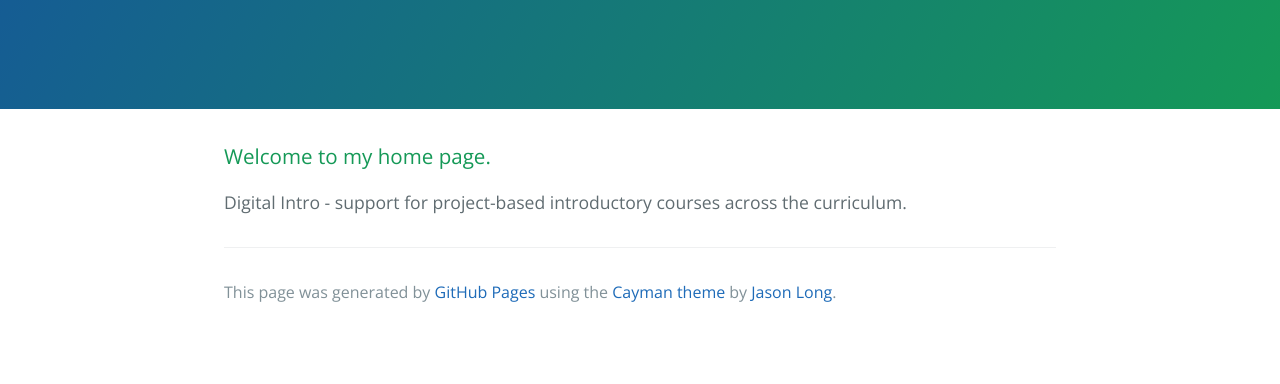
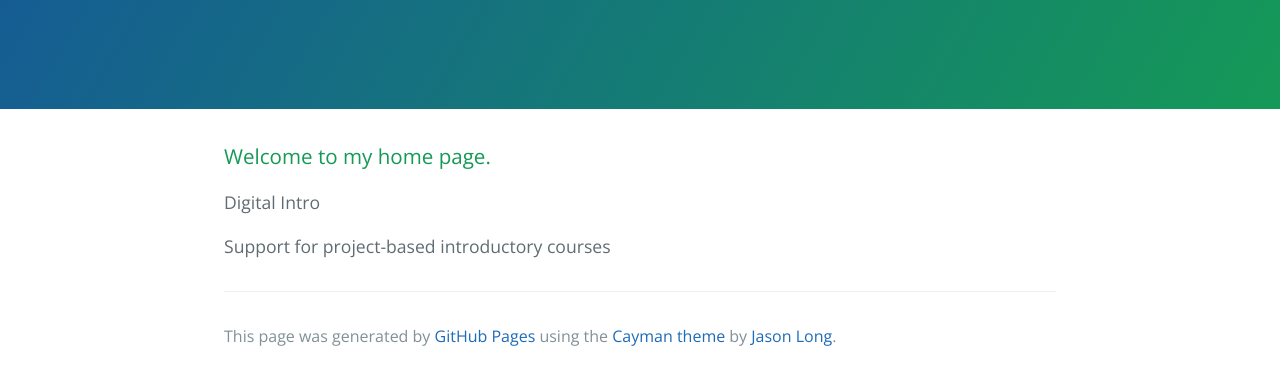
Before and after one commit to ldierker1/ldierker1.github.io, a plain HTML site: page index.html in a window 1280 px wide. Shown: the part 208-592 px from the top of the page. Drawn offline with nearby package versions, Linux system fonts and the light colour scheme.

Commit message:
Added a paragraph

```diff
--- a/index.html
+++ b/index.html
@@ -19,7 +19,8 @@
       <h3>
 <a id="welcome-to-my-home-page" class="anchor" href="#welcome-to-my-home-page" aria-hidden="true"><span aria-hidden="true" class="octicon octicon-link"></span></a>Welcome to my home page.</h3>
 
-<p>Digital Intro - support for project-based introductory courses across the curriculum.</p>
+<p>Digital Intro </p>
+<p>Support for project-based introductory courses</p>
 
       <footer class="site-footer">
 
```
